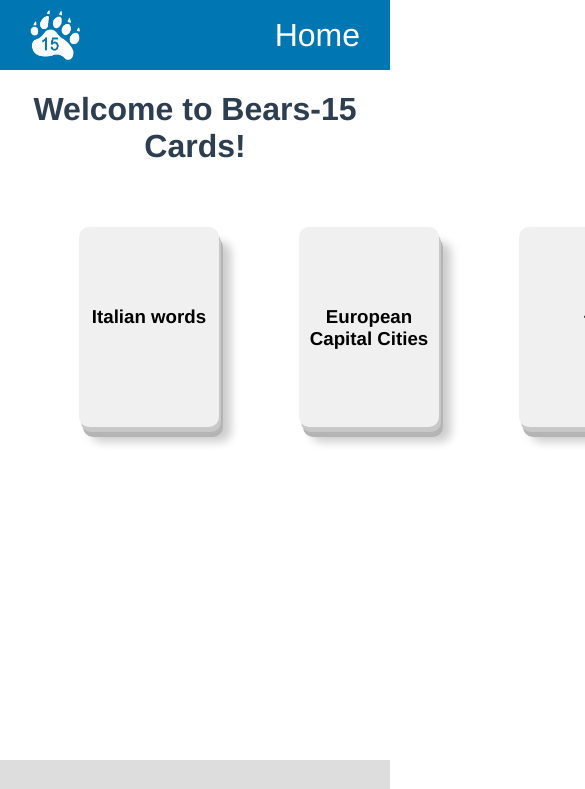
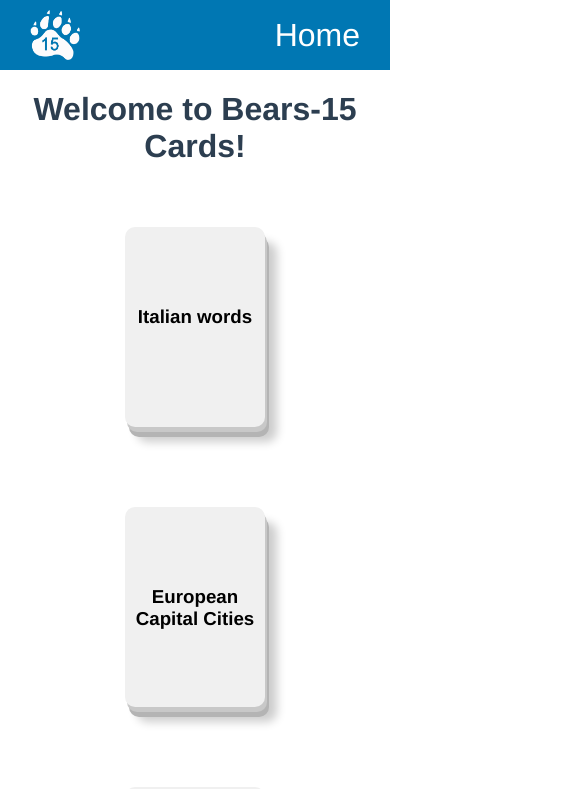
Before and after one commit to chingu-voyage4/Bears-Team-15, a Vue app: page /#/ in a window 390 px wide. Shown: the top 789 px of the page, 585 px wide, since content can reach past the window. Built offline with nearby package versions, Linux system fonts and the light colour scheme.

Commit message:
fix: thumbnails in dashboard wrap on small screen

```diff
--- a/src/components/Dashboard.vue
+++ b/src/components/Dashboard.vue
@@ -37,9 +37,11 @@ export default {
 <style scoped>
 .dashboard {
   width: 80%;
-  height: 400px;
+  min-height: 400px;
   margin: 0 auto;
   display: flex;
+  flex-wrap: wrap;
+  justify-content: center;
 }
 
 .deck {
@@ -53,9 +55,9 @@ export default {
     4px 10px 0px rgb(180, 180, 180),
     12px 15px 10px rgba(0, 0, 0, 0.2);
 }
-
+/*
 .spacer {
   width: 33%;
   margin: 0 auto;
-}
+}*/
 </style>
```
